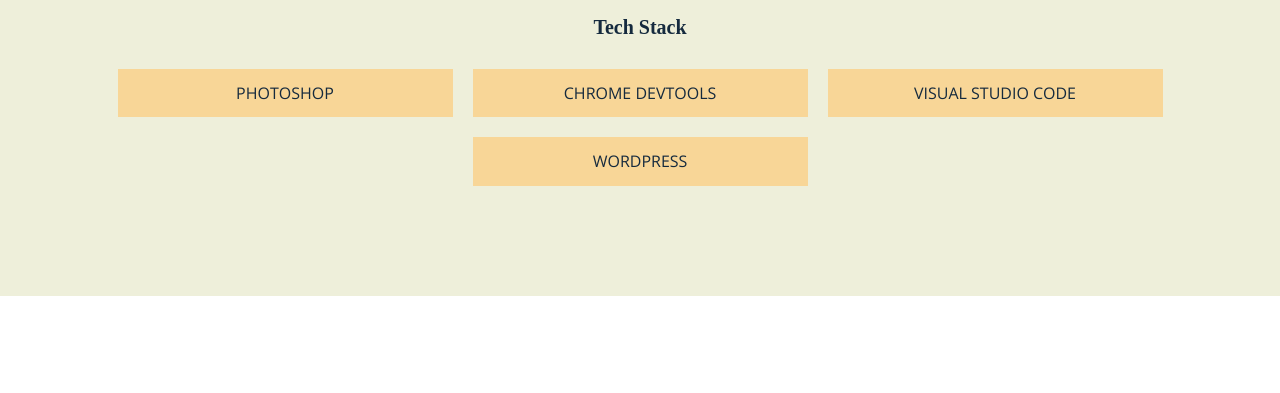
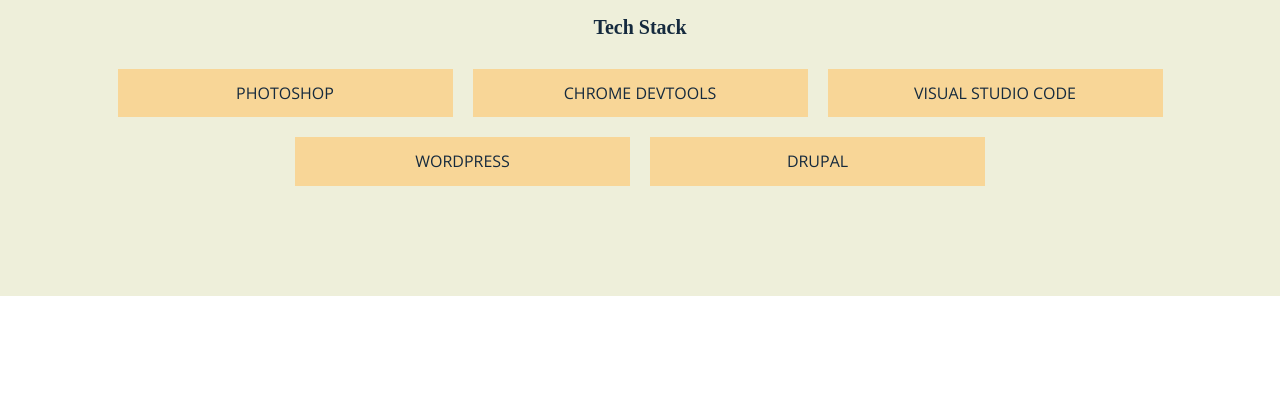
Before and after one commit to alana-nanz/portfolio, a website built with Parcel: page index.html in a window 1280 px wide. Shown: the part 2560-2953 px from the top of the page. Built offline with nearby package versions, Linux system fonts and the light colour scheme; a web font is replaced by a local one.

Commit message:
Added Drupal to skills

```diff
--- a/index.html
+++ b/index.html
@@ -129,6 +129,7 @@
         <p class="skill">Chrome DevTools</p>
         <p class="skill">Visual Studio Code</p>
         <p class="skill">WordPress</p>
+        <p class="skill">Drupal</p>
       </div>
     </section>
     <section id="about">
```
